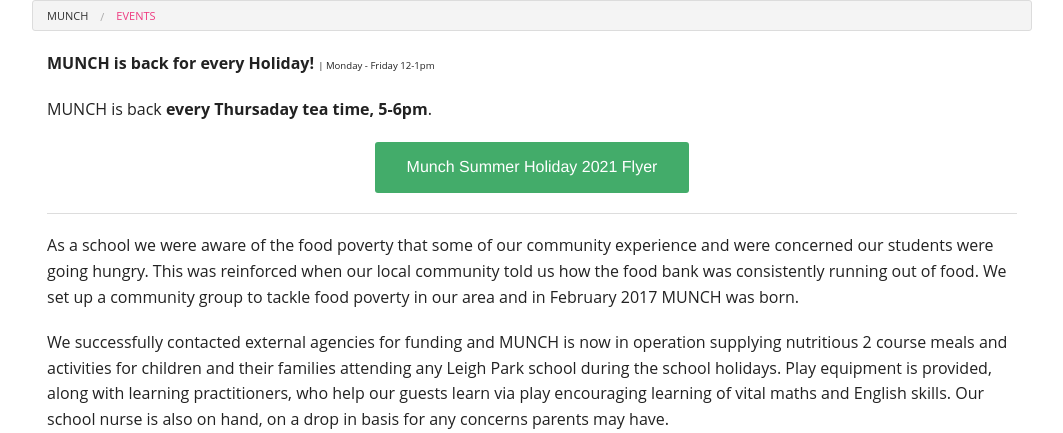
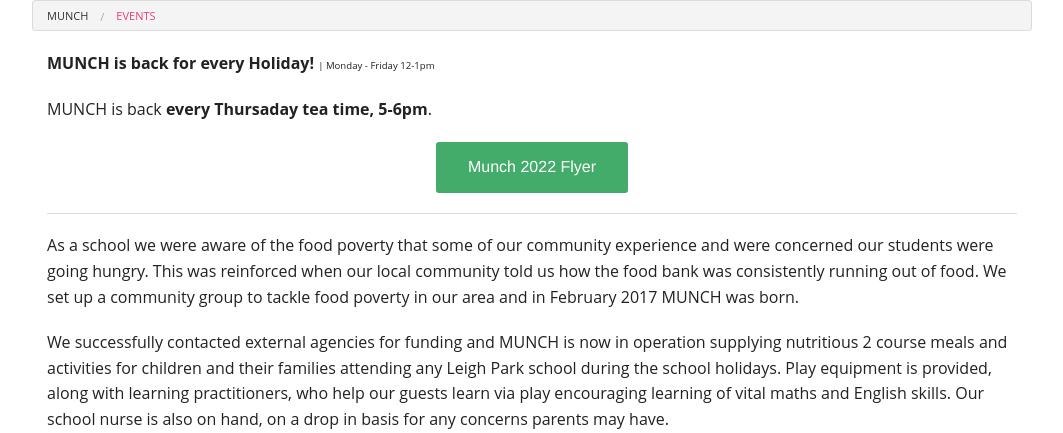
Before and after one commit to PCSITService/parkcommunityschool.co.uk, a PHP site: page /munch.php in a window 1280 px wide. Shown: the part 240-673 px from the top of the page, without its empty margins (108-1171 px from the left). Run offline with PHP 8.4, Linux system fonts and the light colour scheme; some libraries are stand-ins or nearby versions.

Commit message:
Munch update

```diff
--- a/munch.php
+++ b/munch.php
@@ -38,7 +38,7 @@
             <p><strong>MUNCH is back for every Holiday!</strong> <small>| Monday - Friday 12-1pm</small></p>
             <p>MUNCH is back <strong>every Thursaday tea time, 5-6pm</strong>.</p>
             <div class="columns text-center">
-                <a href="assets/munch/munch_summer_2021.pdf" target="_blank" class="button success radius">Munch Summer Holiday 2021 Flyer</a>
+                <a href="assets/munch/munch_flyer.pdf" target="_blank" class="button success radius">Munch 2022 Flyer</a>
             </div>
             <br>
             <hr>
```
Also changed, not shown: 1 other file.
